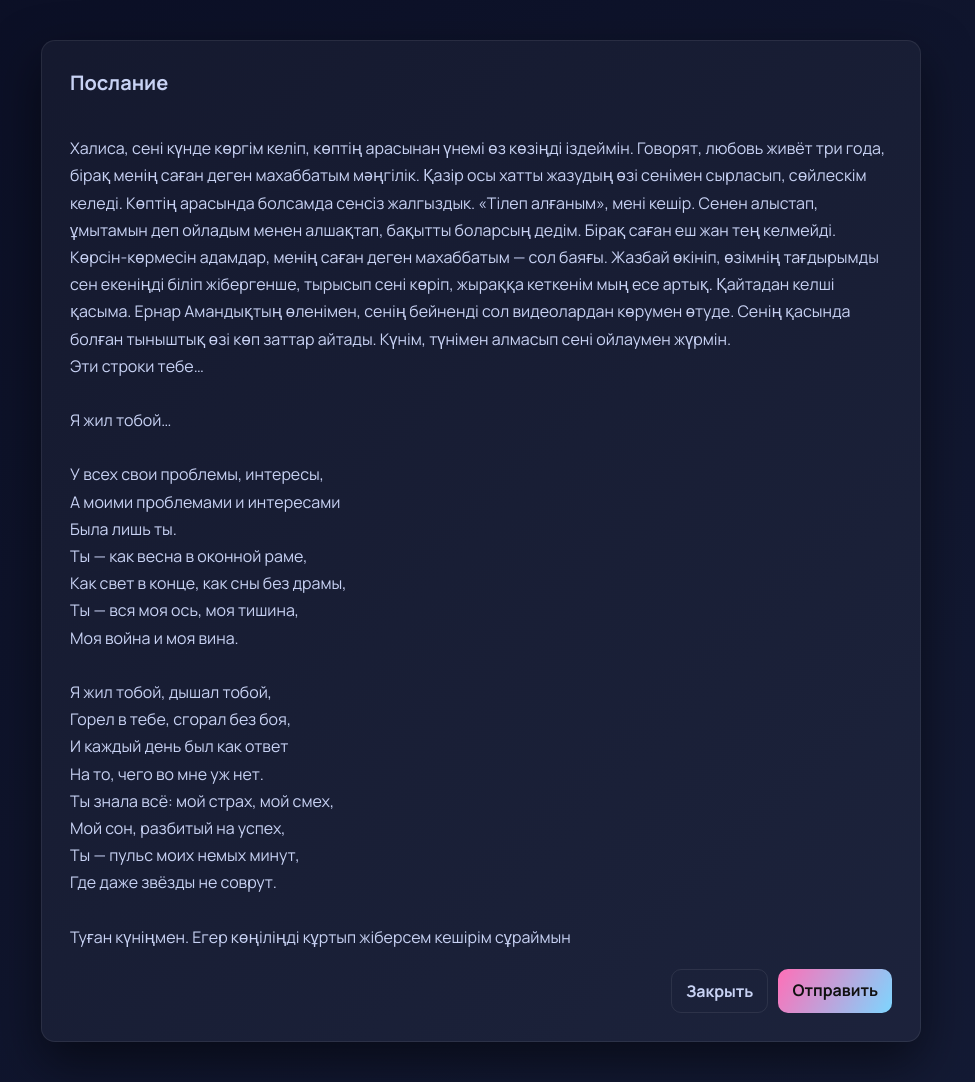
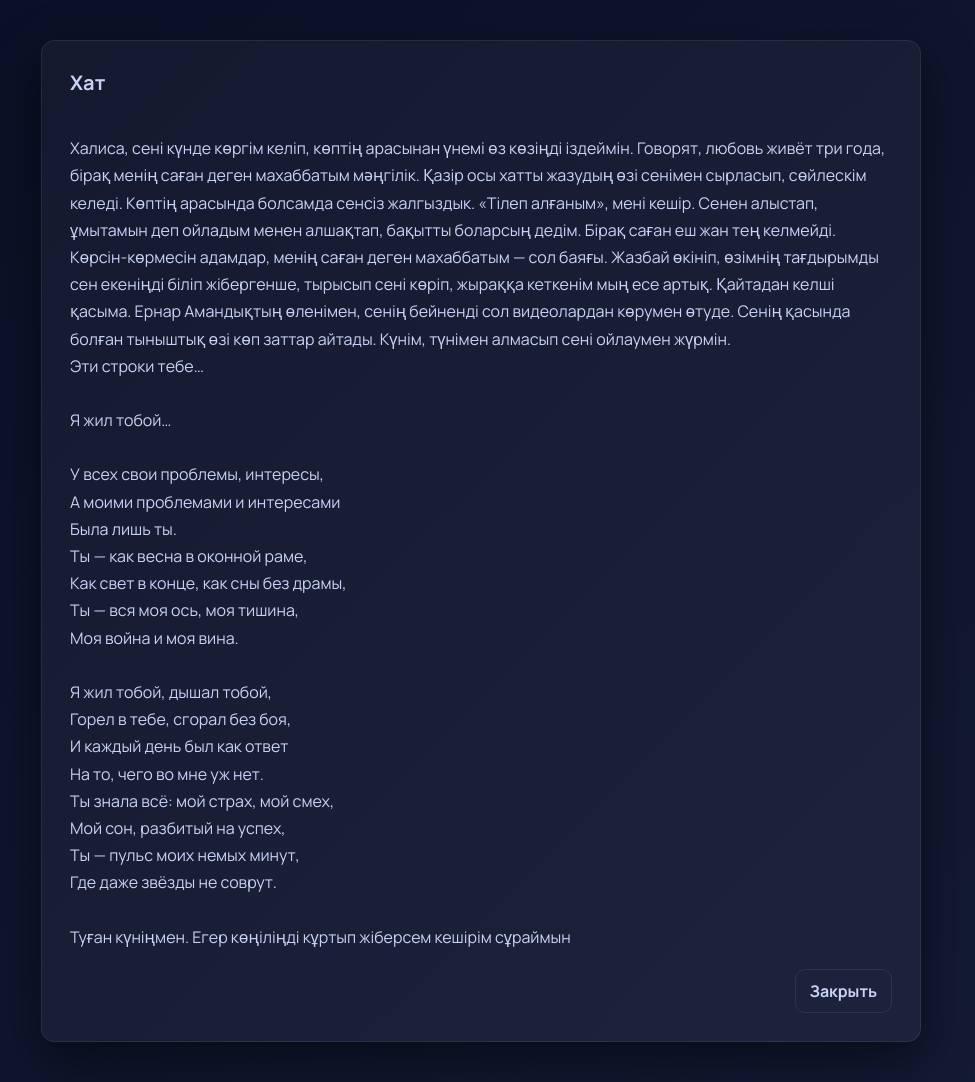
Before and after one commit to kydyrzhanmaratuly-hub/Xalisa, a website: page site/letter.html in a window 1280 px wide. Shown: the whole page, without its empty margins (159-1134 px from the left). Drawn offline with Linux system fonts and the light colour scheme.

Commit message:
chore: change title to 'Хат' and remove Instagram button

```diff
--- a/site/letter.html
+++ b/site/letter.html
@@ -18,7 +18,7 @@
 </head>
 <body>
   <div class="card">
-    <h1>Послание</h1>
+    <h1>Хат</h1>
     <div class="poem">
 Халиса, сені күнде көргім келіп, көптің арасынан үнемі өз көзіңді іздеймін. Говорят, любовь живёт три года, бірақ менің саған деген махаббатым мәңгілік. Қазір осы хатты жазудың өзі сенімен сырласып, сөйлескім келеді. Көптің арасында болсамда сенсіз жалгыздык. «Тілеп алғаным», мені кешір. Сенен алыстап, ұмытамын деп ойладым менен алшақтап, бақытты боларсың дедім. Бірақ саған еш жан тең келмейді. Көрсін-көрмесін адамдар, менің саған деген махаббатым — сол баяғы. Жазбай өкініп, өзімнің тағдырымды сен екеніңді біліп жібергенше, тырысып сені көріп, жыраққа кеткенім мың есе артық. Қайтадан келші қасыма. Ернар Амандықтың өленімен, сенің бейненді сол видеолардан көрумен өтуде.  Сенің қасында болған тыныштық өзі көп заттар айтады. Күнім, түнімен алмасып сені ойлаумен жүрмін.
 Эти строки тебе…
@@ -46,19 +46,7 @@
     </div>
     <div class="controls">
       <a class="btn ghost" href="#" onclick="window.close();return false;">Закрыть</a>
-      <a id="sendInsta" class="btn" href="#" onclick="openInstagram(event)">Отправить</a>
     </div>
   </div>
-  <script>
-    function openInstagram(e){
-      e.preventDefault();
-      const username = 'kydyrzhan_maratuly';
-      const instagramScheme = `instagram://user?username=${username}`;
-      const webFallback = 'https://www.instagram.com/kydyrzhan_maratuly?igsh=MWs5czBoNXF0Y3E1Yg%3D%3D&utm_source=qr';
-      const now = Date.now();
-      try{ window.location.href = instagramScheme; } catch(e){}
-      setTimeout(()=>{ if (Date.now() - now < 2000) window.location.href = webFallback; }, 800);
-    }
-  </script>
 </body>
 </html>
```
